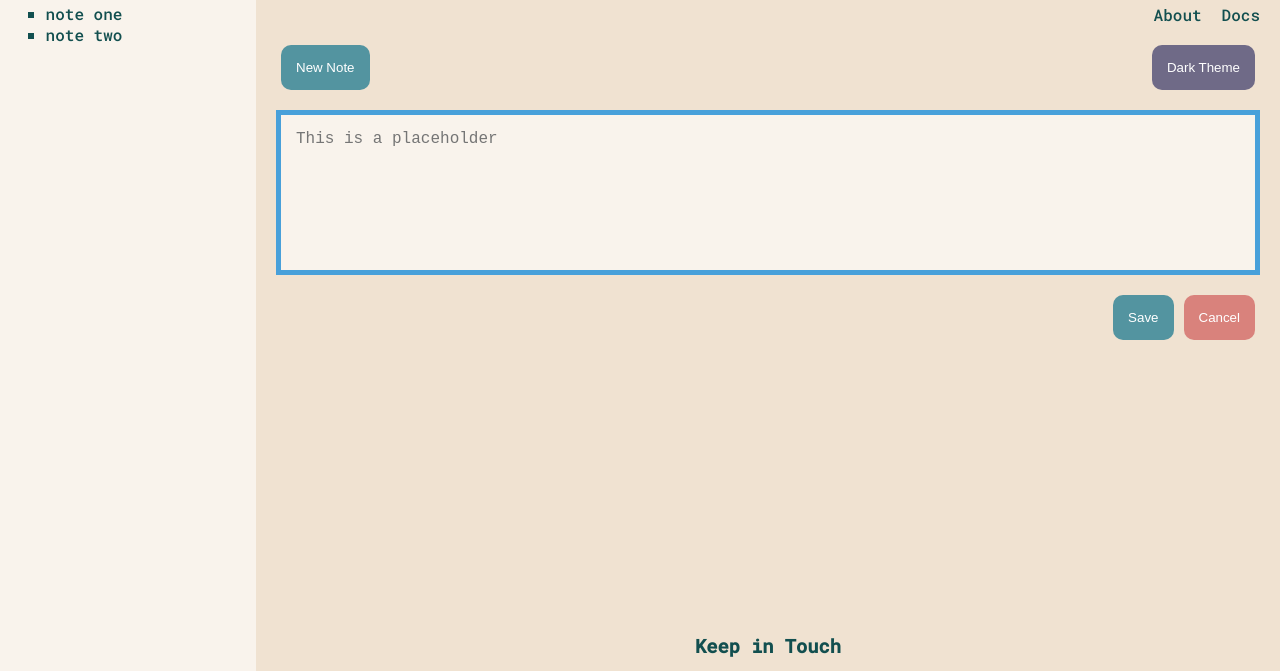
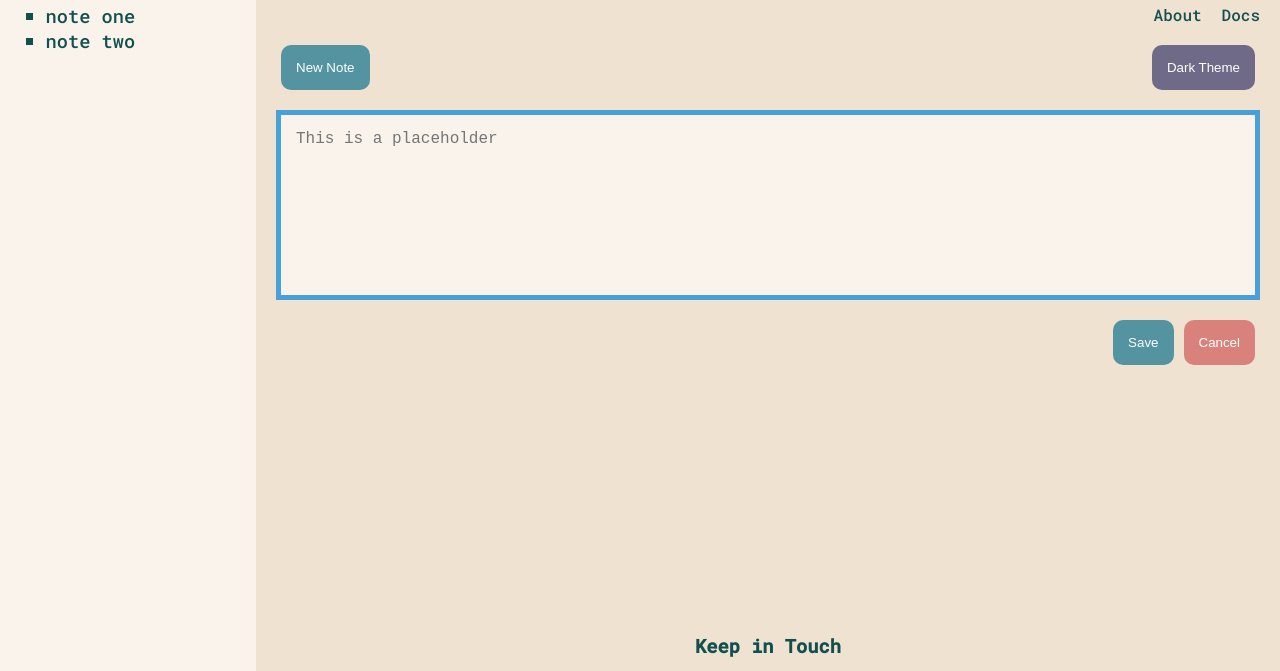
Before and after one commit to bhavyag612/web-server-better-notes, a plain HTML site: page index.html in a window 1280 px wide. Shown: the part 69-740 px from the top of the page. Drawn offline with Linux system fonts and the light colour scheme.

Commit message:
Fixed aside bullet point size

```diff
--- a/css/stylesheet.css
+++ b/css/stylesheet.css
@@ -88,7 +88,7 @@ textarea {
     outline: none;
     width: inherit;
     font-size: 12pt;
-    height: 125px;
+    height: 150px;
     padding: 15px;
     grid-column: span 2;
     grid-row: 2/4;
@@ -122,6 +122,7 @@ aside ul {
     display: inline-block;
     padding: 0px 0px 0px 20px;
     margin: 0px 0px 15px;
+    font-size: 14pt;
 }
 
 .flex {
@@ -134,7 +135,7 @@ aside ul {
     text-align: center;
 }
 
-@media screen and (min-width: 600px) {
+@media screen and (min-width: 630px) {
     aside {
         position: absolute;
         left: 0px;
```
